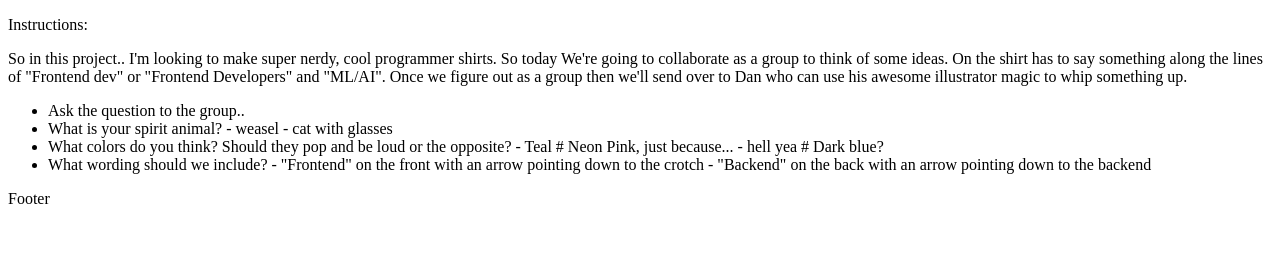
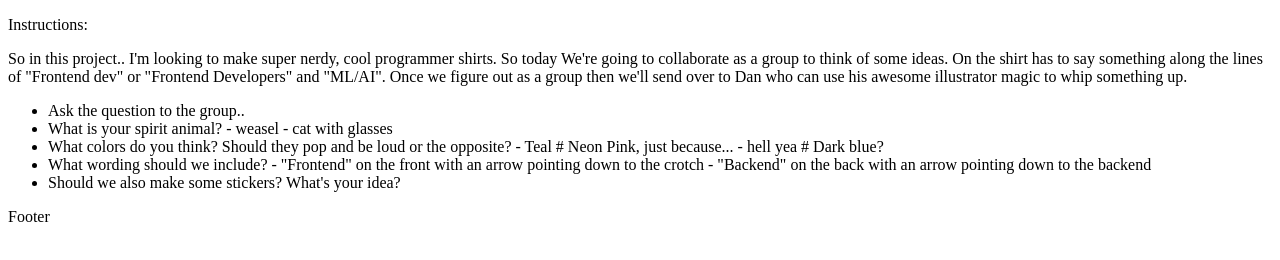
Before and after one commit to calirogue/collaboration-design, a plain HTML site: page index.html in a window 1280 px wide. Shown: the part 92-352 px from the top of the page. Drawn offline with Linux system fonts and the light colour scheme.

Commit message:
update html

```diff
--- a/index.html
+++ b/index.html
@@ -46,6 +46,11 @@
               - "Backend" on the back with an arrow pointing down to the backend
             </li>
 
+            <li>
+              Should we also make some stickers?
+              What's your idea?
+            </li>
+
           </ul>
         </article>
 
```
